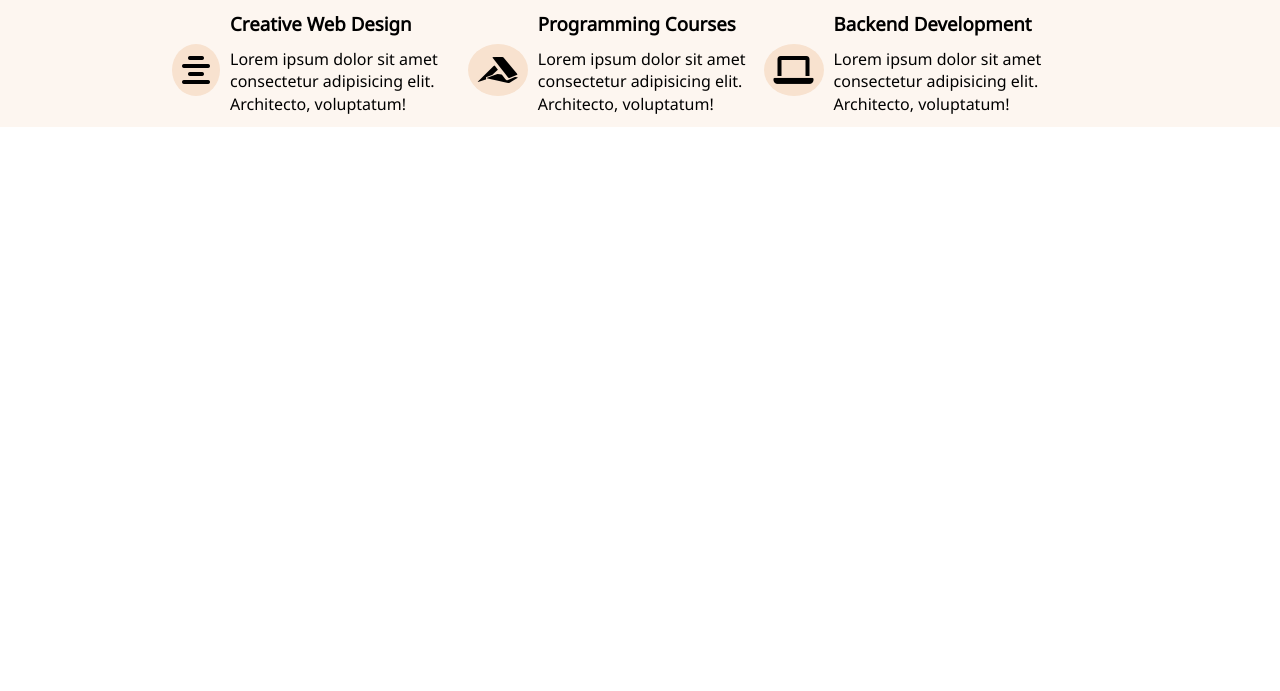
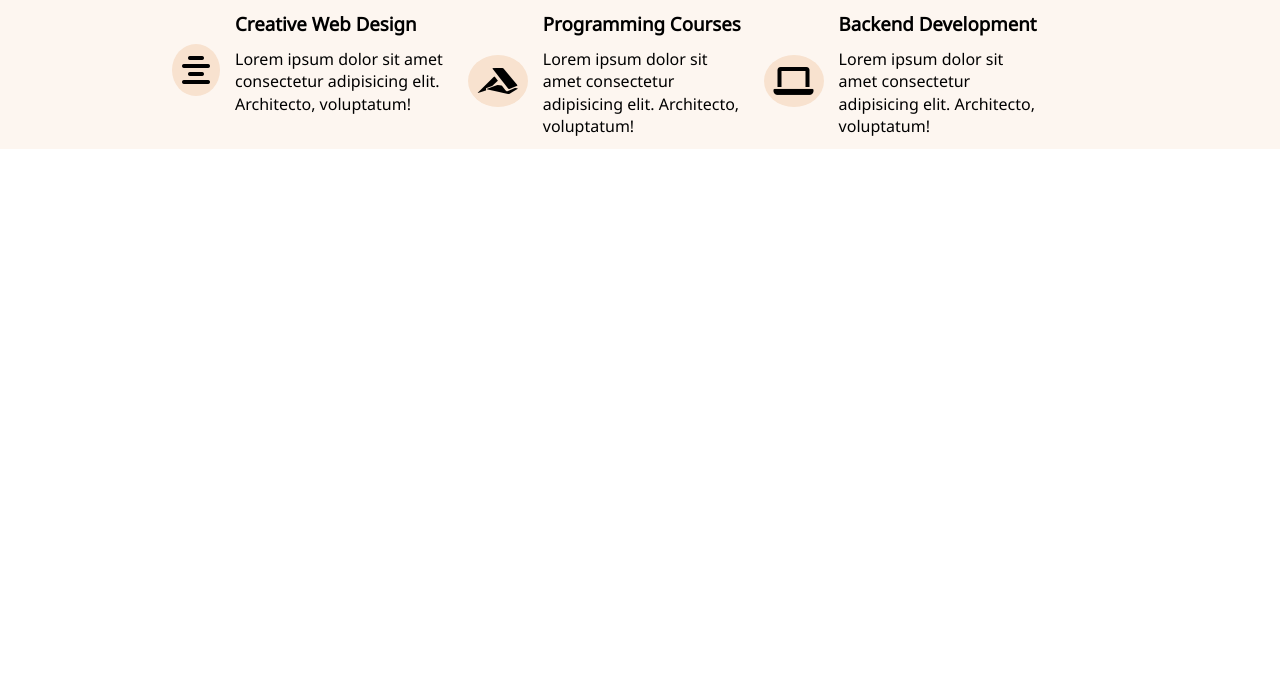
Before and after one commit to ginalynmanuel/manuel_ginalyn_assessment, a plain HTML site: page index.html in a window 1280 px wide. Shown: the part 109-800 px from the top of the page. Drawn offline with Linux system fonts and the light colour scheme.

Commit message:
Update style.css

```diff
--- a/style.css
+++ b/style.css
@@ -69,7 +69,7 @@ p {
     - #333
 */
 .small-container {
-    margin-left:10px;
+    margin-left:15px;
 }
 .title{
     margin-top: 50px;
```
